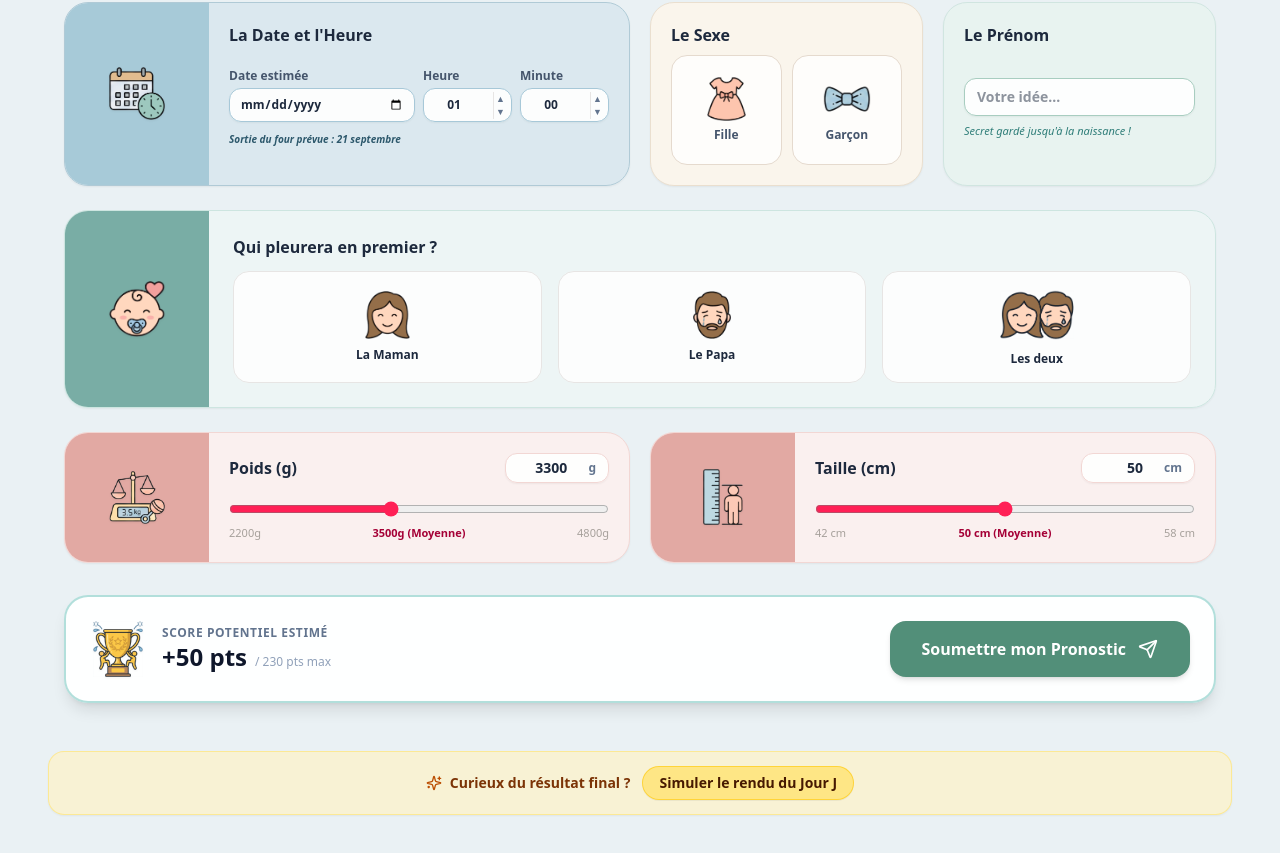
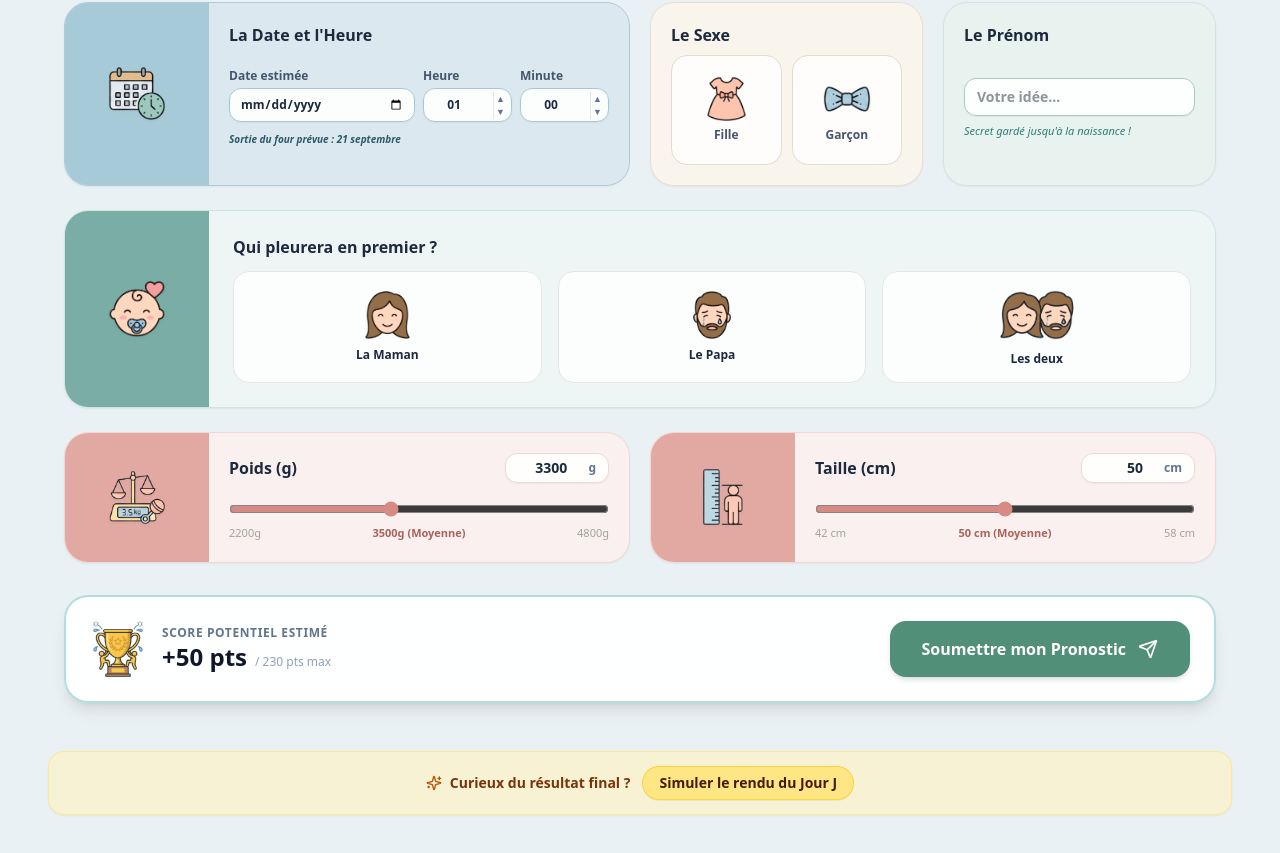
Before and after one commit to JeanGerbier/LePetitOracle, a React (Vite) app: page / in a window 1280 px wide. Shown: the part 420-1273 px from the top of the page. Built offline with nearby package versions, Linux system fonts and the light colour scheme; no server answers; the database is empty; a web font is replaced by a local one.

Commit message:
style: remplacement de l'accent rouge vif des curseurs par une teinte pastel Rose Poudré adoucie (#D68C85)

```diff
--- a/src/components/PredictionForm.tsx
+++ b/src/components/PredictionForm.tsx
@@ -403,11 +403,11 @@ export const PredictionForm: React.FC<PredictionFormProps> = ({ onSubmit }) => {
                   setWeightGrams(Number(e.target.value));
                   setHasTouchedSlider(true);
                 }}
-                className="w-full accent-rose-500 cursor-pointer h-2 bg-rose-200/60 rounded-lg"
+                className="w-full accent-[#D68C85] cursor-pointer h-2 bg-[#F2D7D4] rounded-lg"
               />
               <div className="flex justify-between text-[11px] font-medium text-stone-400">
                 <span>2200g</span>
-                <span className="text-rose-800 font-semibold">3500g (Moyenne)</span>
+                <span className="text-[#AA635C] font-semibold">3500g (Moyenne)</span>
                 <span>4800g</span>
               </div>
             </div>
@@ -450,11 +450,11 @@ export const PredictionForm: React.FC<PredictionFormProps> = ({ onSubmit }) => {
                   setHeightCm(Number(e.target.value));
                   setHasTouchedSlider(true);
                 }}
-                className="w-full accent-rose-500 cursor-pointer h-2 bg-rose-200/60 rounded-lg"
+                className="w-full accent-[#D68C85] cursor-pointer h-2 bg-[#F2D7D4] rounded-lg"
               />
               <div className="flex justify-between text-[11px] font-medium text-stone-400">
                 <span>42 cm</span>
-                <span className="text-rose-800 font-semibold">50 cm (Moyenne)</span>
+                <span className="text-[#AA635C] font-semibold">50 cm (Moyenne)</span>
                 <span>58 cm</span>
               </div>
             </div>
```
